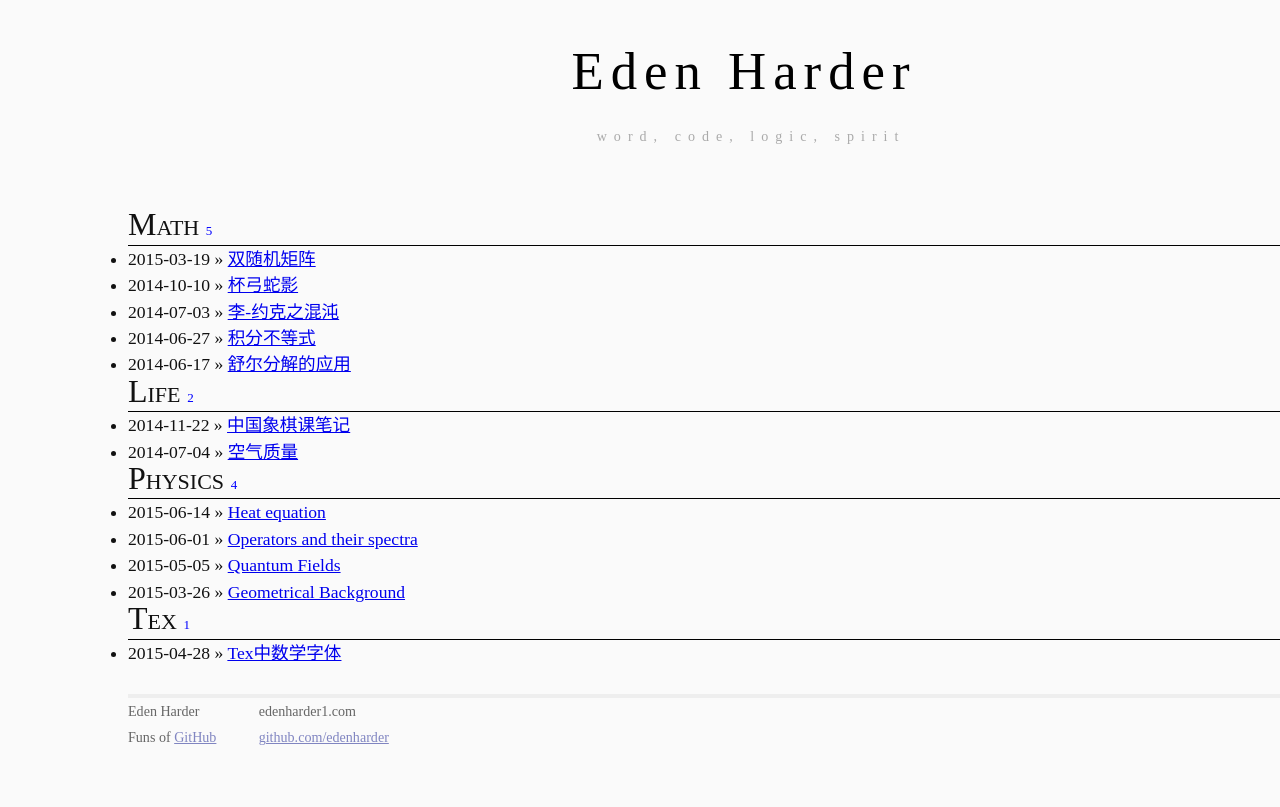
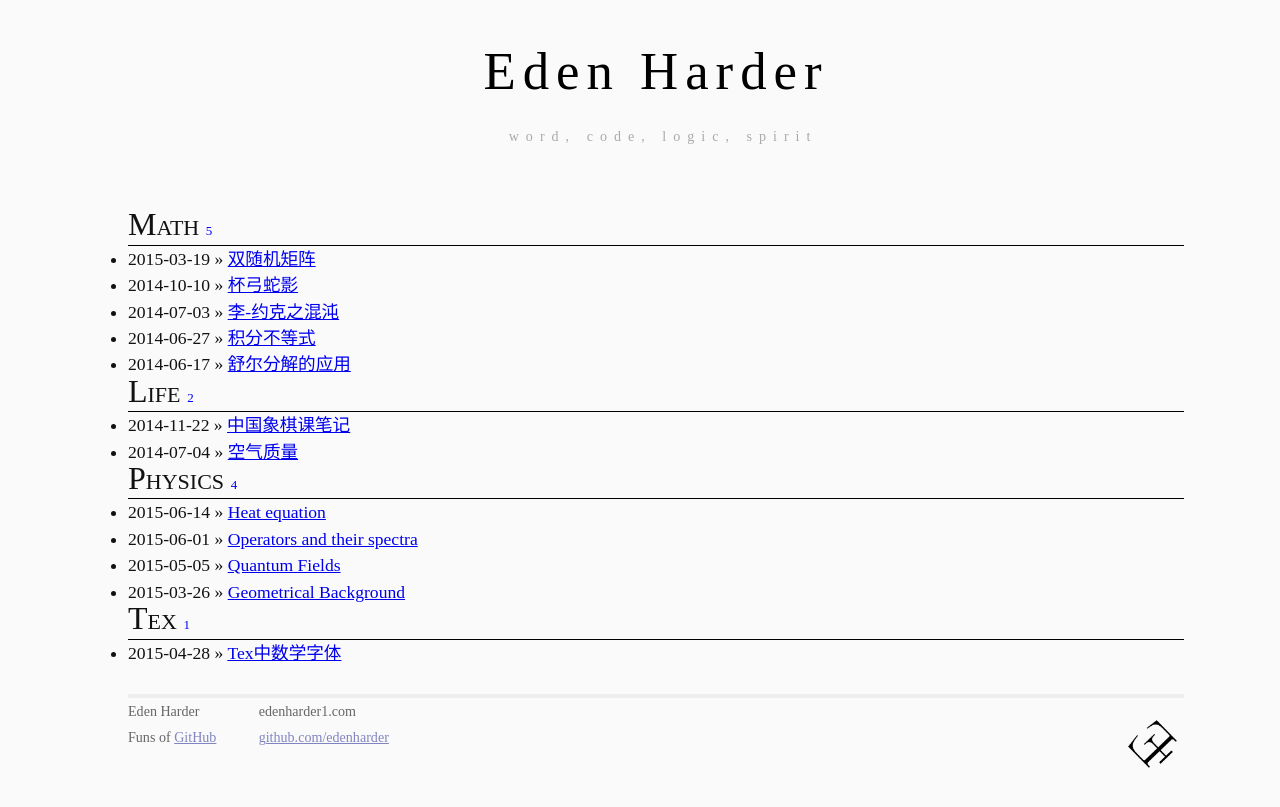
Before and after one commit to hueidou/hueidou.github.io, a Jekyll site: the page built from index.html, in a window 1280 px wide. Shown: the top 807 px of the page. Built offline with Jekyll 4.4.1, drawn with Linux system fonts in a browser that asks for light colours; nearby versions of some CDN libraries; library files that are not in the unit come from our copies; Markdown is read by kramdown in place of the engine named in the settings.

Commit message:
try again

```diff
--- a/_posts/2015-06-14-odg4.html
+++ b/_posts/2015-06-14-odg4.html
@@ -30,7 +30,7 @@
 
  <div class="container cf">
       <ul>
-         <li><p>big</p><img src="http://lorempixum.com/320/213/transport/1"></li>
+         <li><p><a href="http://www.chapm25.com/">Chapm2.5</a></p><img src="http://lorempixum.com/320/213/transport/1"></li>
          <li><p>small</p><img src="http://lorempixum.com/320/213/transport/2"></li>
          <li><p>fast</p><img src="http://lorempixum.com/320/213/transport/3"></li>
          <li><p>slow</p><img src="http://lorempixum.com/320/213/transport/4"></li>
--- a/css/screen.css
+++ b/css/screen.css
@@ -118,7 +118,7 @@
   border:0;
   margin:0;
   padding:0;
-  max-width:70em;
+  max-width:60em;
   width:expression(this.width>140?"140px":this.width);
   height:expression(this.height>140?"  140px":this.height);
   display: block;
@@ -159,7 +159,7 @@
   font-family: Times New Roman, goudy old style, minion pro, bell mt, serif;
   font-size: 110%;
   text-align: justify;
-  width: 70em;
+  width: 60em;
   margin: 2em auto 2em auto;
   line-height: 1.5em;
 }
@@ -233,7 +233,7 @@
 }
 
 .container {
-  width: 1120px;
+  width: 1000px;
   margin: 0 auto 50px auto;
 }
 
@@ -245,7 +245,7 @@
 .container li {
   float: left;
   position: relative;
-  width: 280px;
+  width: 250px;
   height: 187px;
   overflow: hidden;
 }
@@ -260,7 +260,7 @@
   color: transparent;
   font: 400 30px/187px 'Arvo', Helvetica, Arial, sans-serif;
   background: transparent;
-  width: 280px;
+  width: 250px;
   height: 187px;
   top: 0;
   left: 0;
@@ -276,7 +276,7 @@
 
 /*------IMAGES------*/
 .container img {
-  width: 280px;
+  width: 250px;
   height: 187px;
   -webkit-transition: all 0.7s ease;
   -moz-transition: all 0.7s ease;
@@ -293,7 +293,7 @@
 }
 
 /*------MEDIA QUERIES------*/
-@media screen and (max-width: 1120px) {
+@media screen and (max-width: 1000px) {
     .container {
     width: 840px;
   }
@@ -301,13 +301,13 @@
 
 @media screen and (max-width: 840px) {
     .container {
-    width: 560px;
+    width: 500px;
   }
 }
 
-@media screen and (max-width: 560px) {
+@media screen and (max-width: 500px) {
     .container {
-    width: 280px;
+    width: 250px;
   }
 }
 
```
